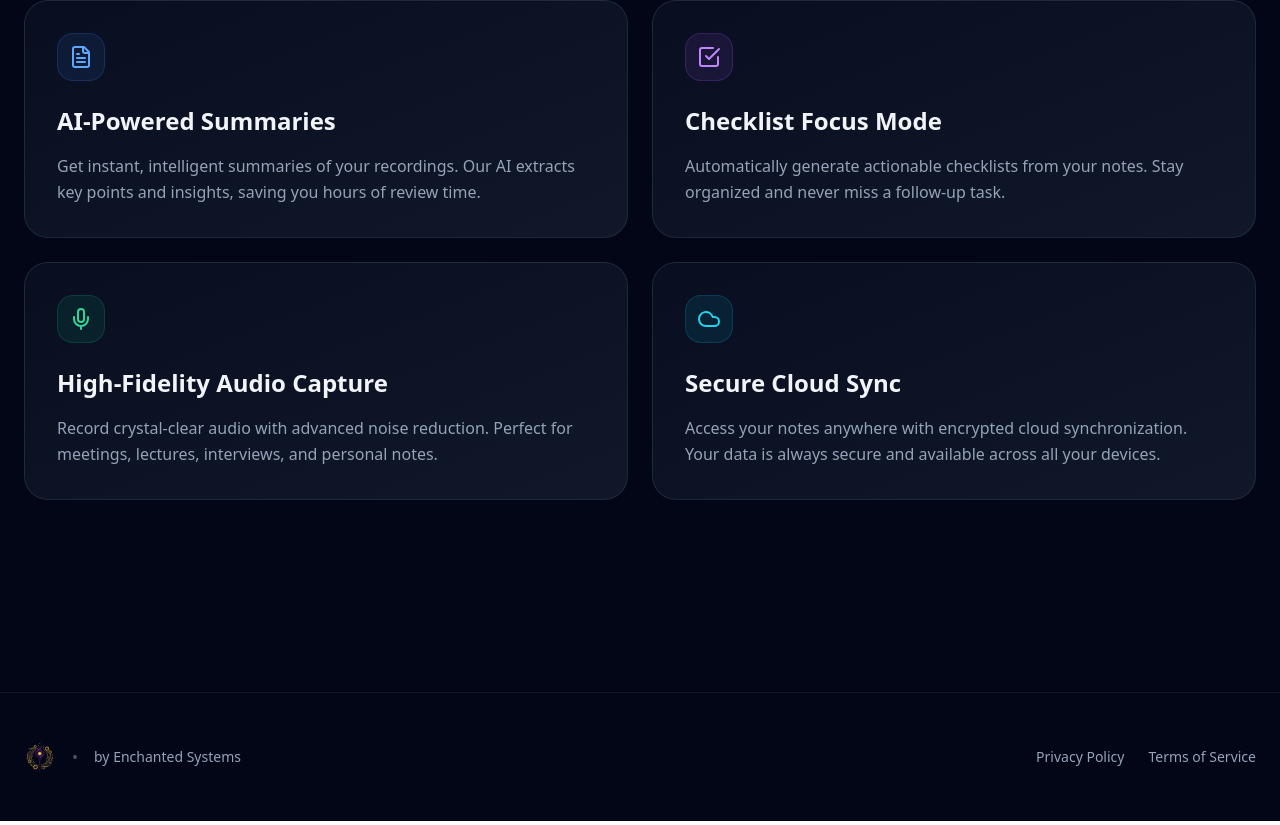
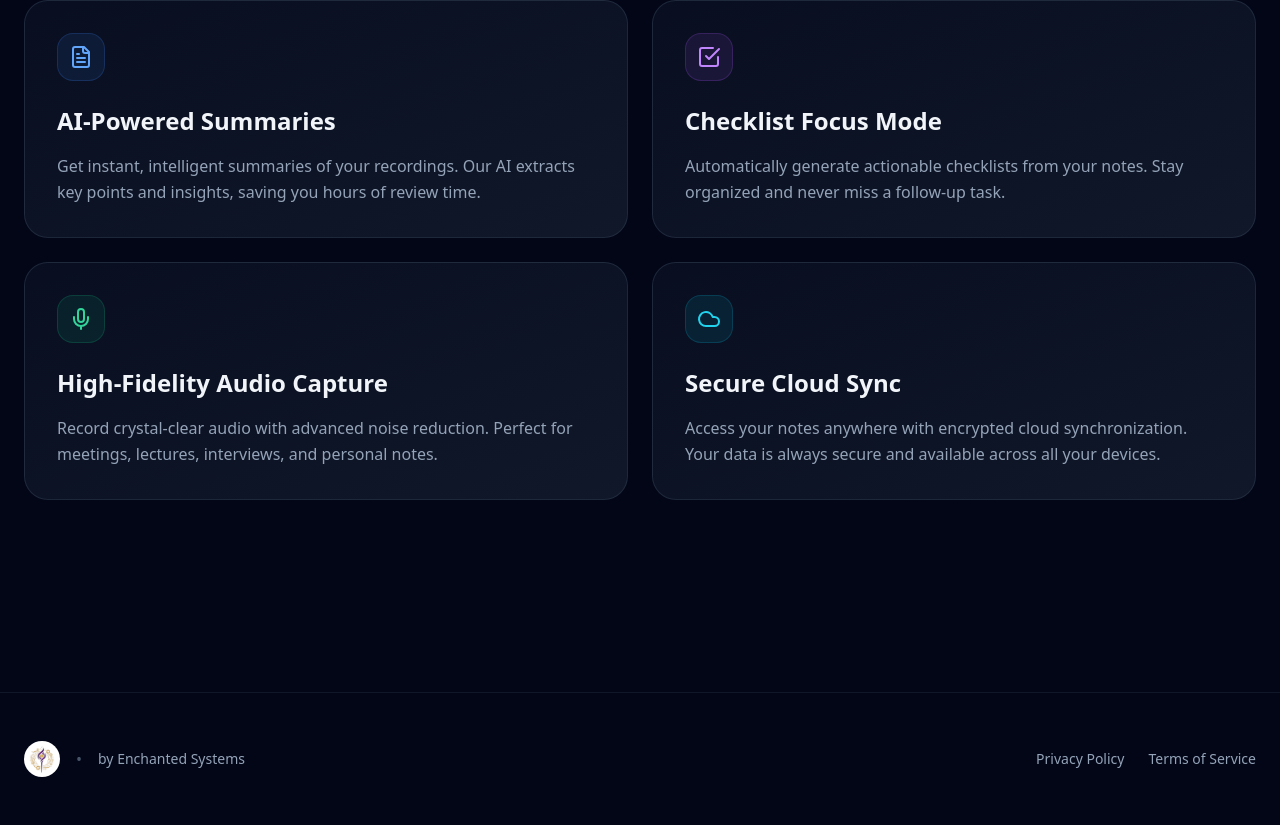
Before and after one commit to enchantedsystemsai/website, a React (Vite) app: page /notecompass in a window 1280 px wide. Shown: the part 1757-2582 px from the top of the page. Built offline with nearby package versions, Linux system fonts and the light colour scheme.

Commit message:
Update NoteCompass.tsx

```diff
--- a/src/pages/NoteCompass.tsx
+++ b/src/pages/NoteCompass.tsx
@@ -150,12 +150,12 @@ export default function NoteCompass() {
   <div className="max-w-7xl mx-auto px-6 py-12">
     <div className="flex flex-col md:flex-row items-center justify-between gap-6">
       <div className="flex items-center gap-2">
-        {/* New Logo Container */}
-        <div className="h-8">
+        {/* White Circle Logo Container */}
+        <div className="h-9 w-9 bg-white rounded-full flex items-center justify-center p-1">
           <img
             src="/assets/EnchantedSystems_nobackground.png"
             alt="Enchanted Systems Logo"
-            className="w-full h-full object-contain"
+            className="max-h-full max-w-full object-contain"
           />
         </div>
         <span className="text-slate-600 mx-2">•</span>
```
